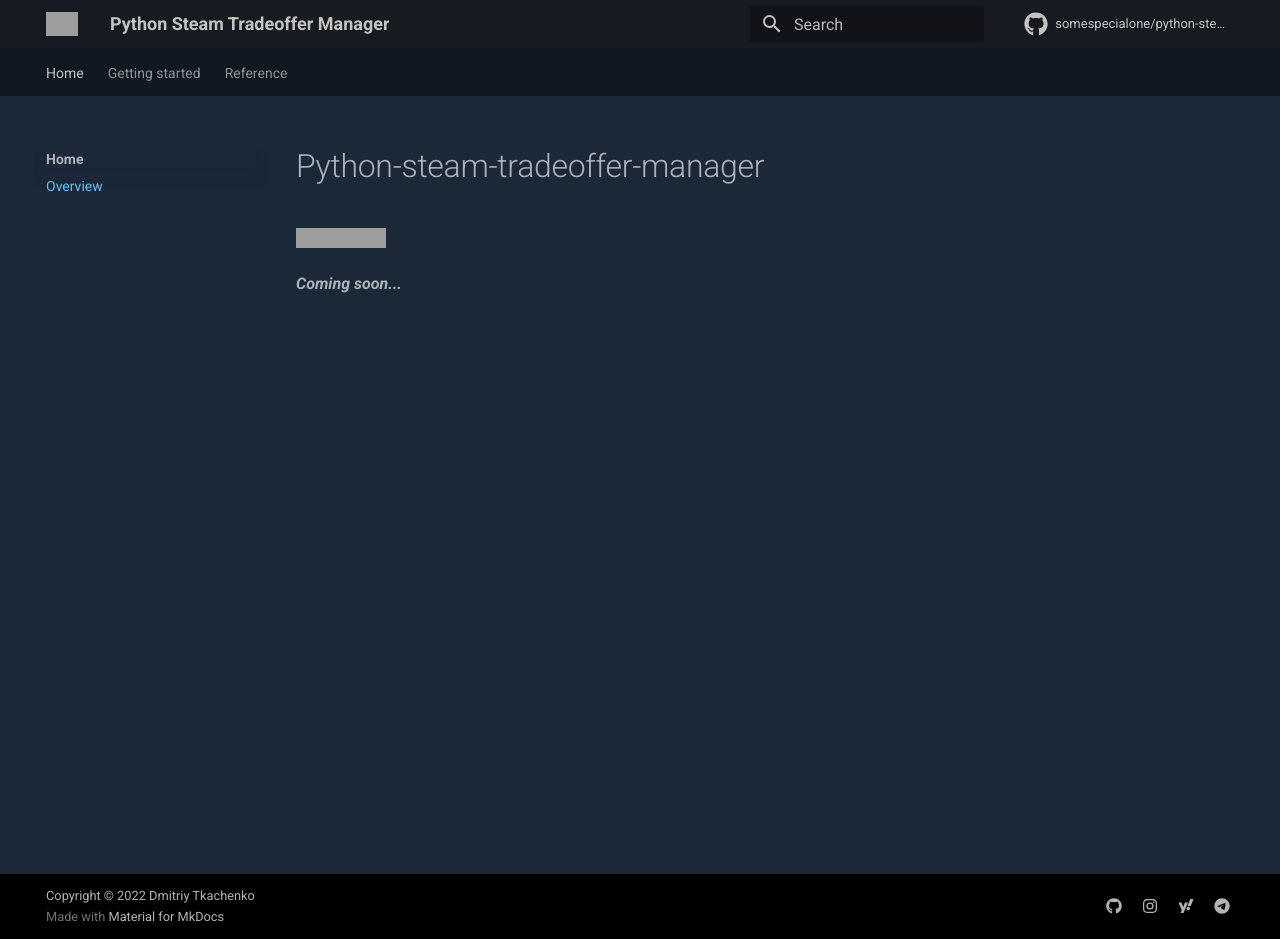
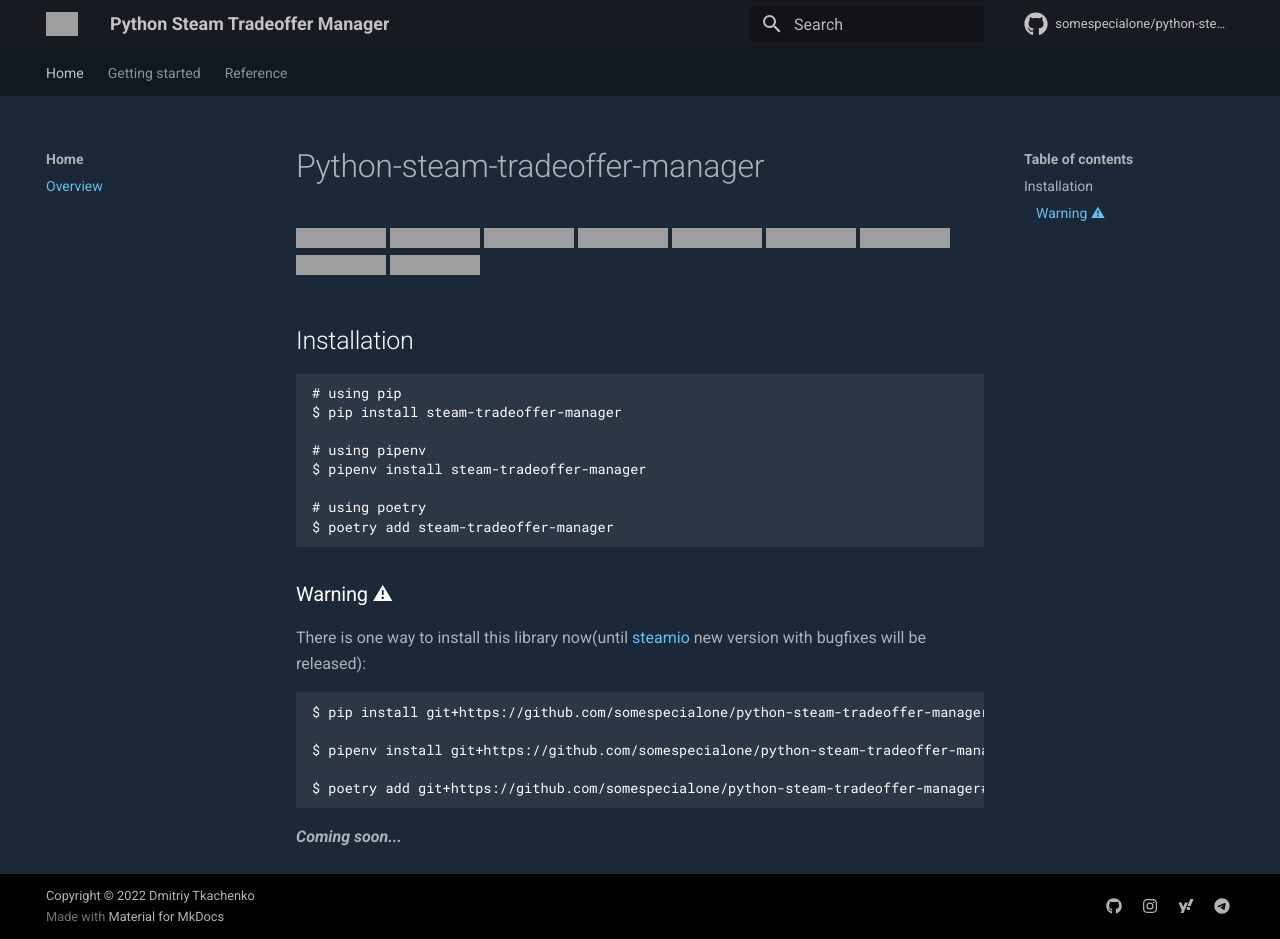
Before and after one commit to somespecialone/python-steam-tradeoffer-manager, an MkDocs documentation site: the page built from docs/index.md, in a window 1280 px wide and 939 px high. Built offline with MkDocs 1.6.1 and Material for MkDocs 9.7.7, drawn with Linux system fonts in a browser that asks for light colours; comment, search, counter and statistics services are not loaded; grey boxes are pictures that could not be loaded.

Commit message:
Update README.md 📖

````diff
--- a/docs/index.md
+++ b/docs/index.md
@@ -1,4 +1,39 @@
 # Python-steam-tradeoffer-manager
-[![GitHub](https://img.shields.io/github/license/SomeSpecialOne/python-steam-tradeoffer-manager?style=flat-square)](https://github.com/SomeSpecialOne/python-steam-tradeoffer-manager/blob/master/LICENSE)
+
+[![license](https://img.shields.io/github/license/somespecialone/python-steam-tradeoffer-manager)](https://github.com/somespecialone/python-steam-tradeoffer-manager/blob/master/LICENSE)
+[![pypi](https://img.shields.io/pypi/v/steam-tradeoffer-manager)](https://pypi.org/project/steam-tradeoffer-manager)
+[![Docs](https://github.com/somespecialone/python-steam-tradeoffer-manager/actions/workflows/docs.yml/badge.svg)](https://github.com/somespecialone/python-steam-tradeoffer-manager/actions/workflows/docs.yml)
+[![Tests](https://github.com/somespecialone/python-steam-tradeoffer-manager/actions/workflows/tests.yml/badge.svg)](https://github.com/somespecialone/python-steam-tradeoffer-manager/actions/workflows/tests.yml)
+[![codecov](https://codecov.io/gh/somespecialone/python-steam-tradeoffer-manager/branch/master/graph/badge.svg?token=H3JL81SL7P)](https://codecov.io/gh/somespecialone/python-steam-tradeoffer-manager)
+[![CodeFactor](https://www.codefactor.io/repository/github/somespecialone/python-steam-tradeoffer-manager/badge)](https://www.codefactor.io/repository/github/somespecialone/python-steam-tradeoffer-manager)
+[![versions](https://img.shields.io/pypi/pyversions/steam-tradeoffer-manager)](https://pypi.org/project/steam-tradeoffer-manager)
+[![black](https://img.shields.io/badge/code%20style-black-000000.svg)](https://github.com/psf/black)
+[![steam](https://shields.io/badge/steam-1b2838?logo=steam)](https://store.steampowered.com/)
+
+## Installation
+
+```bash
+# using pip
+$ pip install steam-tradeoffer-manager
+
+# using pipenv
+$ pipenv install steam-tradeoffer-manager
+
+# using poetry
+$ poetry add steam-tradeoffer-manager
+```
+
+### Warning ⚠
+
+There is one way to install this library now(until [steamio](https://github.com/Gobot1234/steam.py) new version with
+bugfixes will be released):
+
+```sh
+$ pip install git+https://github.com/somespecialone/python-steam-tradeoffer-manager.git@master
+
+$ pipenv install git+https://github.com/somespecialone/python-steam-tradeoffer-manager.git@master
+
+$ poetry add git+https://github.com/somespecialone/python-steam-tradeoffer-manager#master
+```
 
 ***Coming soon...***
````
Also changed, not shown: README.md (+13 -0 lines).
